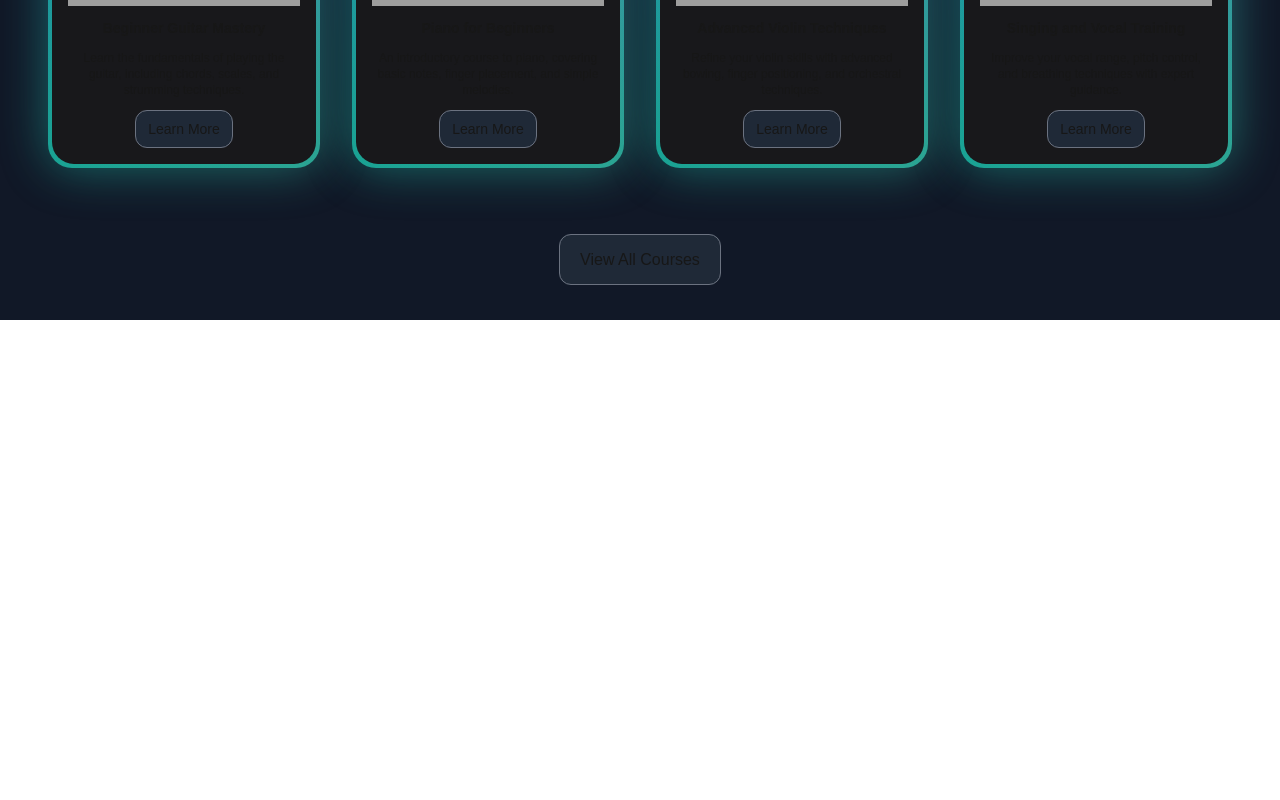
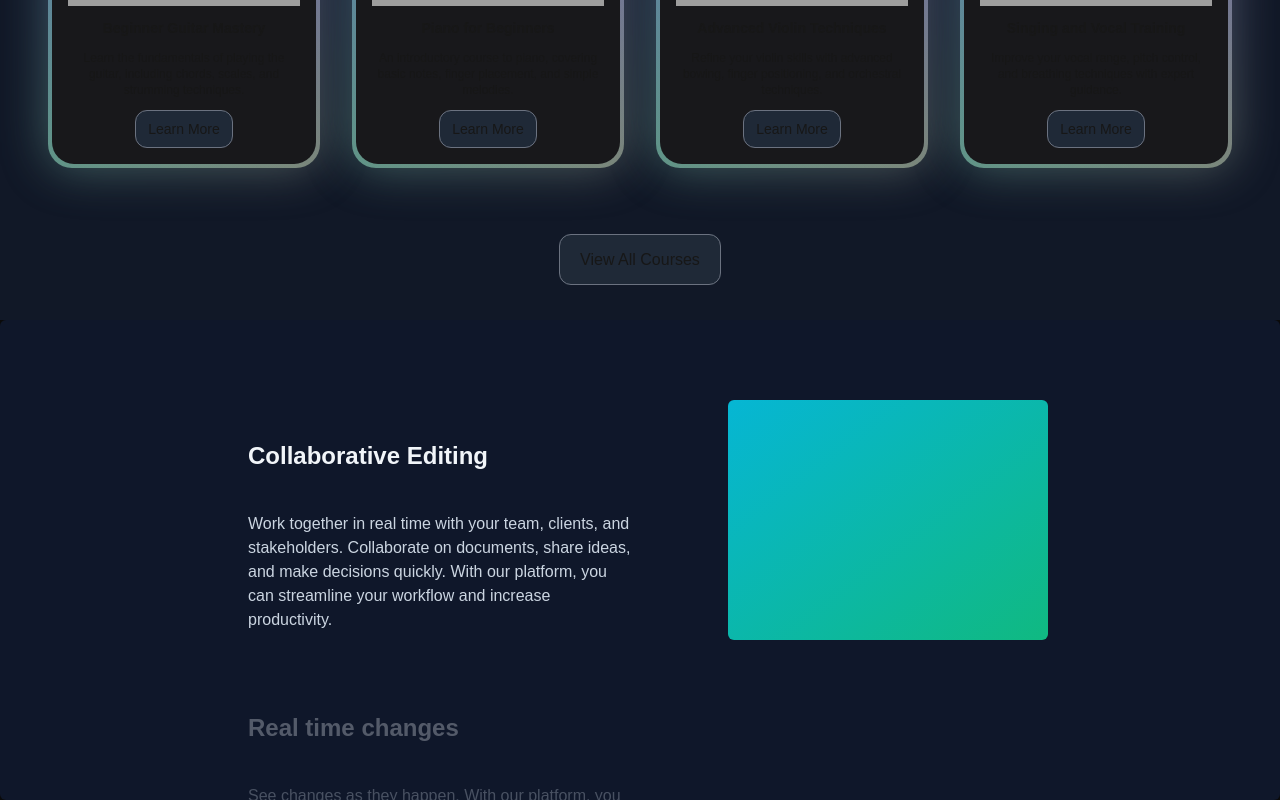
Before and after one commit to AbduRazaq-23/next-js-aceternity-ui, a Next.js app: page / in a window 1280 px wide. Shown: the part 1006-1806 px from the top of the page. Before the commit the page ends 1326 px from the top, so only its background shows below. Built offline with nearby package versions, Linux system fonts and the light colour scheme; grey boxes are pictures that could not be loaded.

Commit message:
add sticky scroll

```diff
--- a/src/app/page.tsx
+++ b/src/app/page.tsx
@@ -1,12 +1,13 @@
+import AboutUs from "@/components/AboutUs";
 import FeaturedCourses from "@/components/FeaturedCourses";
 import HeroSection from "@/components/HeroSection";
-import Image from "next/image";
 
 export default function Home() {
   return (
     <div className="min-h-screen bg-black/[0.96] antialiased bg-grid-white/[0.02]">
       <HeroSection />
       <FeaturedCourses />
+      <AboutUs />
     </div>
   );
 }
--- /dev/null
+++ b/src/components/AboutUs.tsx
@@ -0,0 +1,36 @@
+"use client";
+import React from "react";
+import { StickyScroll } from "./ui/sticky-scroll-reveal";
+
+const content = [
+  {
+    title: "Collaborative Editing",
+    description:
+      "Work together in real time with your team, clients, and stakeholders. Collaborate on documents, share ideas, and make decisions quickly. With our platform, you can streamline your workflow and increase productivity.",
+  },
+  {
+    title: "Real time changes",
+    description:
+      "See changes as they happen. With our platform, you can track every modification in real time. No more confusion about the latest version of your project. Say goodbye to the chaos of version control and embrace the simplicity of real-time updates.",
+  },
+  {
+    title: "Version control",
+    description:
+      "Experience real-time updates and never stress about version control again. Our platform ensures that you're always working on the most recent version of your project, eliminating the need for constant manual updates. Stay in the loop, keep your team aligned, and maintain the flow of your work without any interruptions.",
+  },
+  {
+    title: "Running out of content",
+    description:
+      "Experience real-time updates and never stress about version control again. Our platform ensures that you're always working on the most recent version of your project, eliminating the need for constant manual updates. Stay in the loop, keep your team aligned, and maintain the flow of your work without any interruptions.",
+  },
+];
+
+const AboutUs = () => {
+  return (
+    <div>
+      <StickyScroll content={content} />
+    </div>
+  );
+};
+
+export default AboutUs;
--- /dev/null
+++ b/src/components/ui/sticky-scroll-reveal.tsx
@@ -0,0 +1,112 @@
+"use client";
+import React, { useEffect, useRef, useState } from "react";
+import { useMotionValueEvent, useScroll } from "framer-motion";
+import { motion } from "framer-motion";
+import { cn } from "@/lib/utils";
+
+export const StickyScroll = ({
+  content,
+  contentClassName,
+}: {
+  content: {
+    title: string;
+    description: string;
+    content?: React.ReactNode | any;
+  }[];
+  contentClassName?: string;
+}) => {
+  const [activeCard, setActiveCard] = React.useState(0);
+  const ref = useRef<any>(null);
+  const { scrollYProgress } = useScroll({
+    // uncomment line 22 and comment line 23 if you DONT want the overflow container and want to have it change on the entire page scroll
+    // target: ref
+    container: ref,
+    offset: ["start start", "end start"],
+  });
+  const cardLength = content.length;
+
+  useMotionValueEvent(scrollYProgress, "change", (latest) => {
+    const cardsBreakpoints = content.map((_, index) => index / cardLength);
+    const closestBreakpointIndex = cardsBreakpoints.reduce(
+      (acc, breakpoint, index) => {
+        const distance = Math.abs(latest - breakpoint);
+        if (distance < Math.abs(latest - cardsBreakpoints[acc])) {
+          return index;
+        }
+        return acc;
+      },
+      0
+    );
+    setActiveCard(closestBreakpointIndex);
+  });
+
+  const backgroundColors = [
+    "var(--slate-900)",
+    "var(--black)",
+    "var(--neutral-900)",
+  ];
+  const linearGradients = [
+    "linear-gradient(to bottom right, var(--cyan-500), var(--emerald-500))",
+    "linear-gradient(to bottom right, var(--pink-500), var(--indigo-500))",
+    "linear-gradient(to bottom right, var(--orange-500), var(--yellow-500))",
+  ];
+
+  const [backgroundGradient, setBackgroundGradient] = useState(
+    linearGradients[0]
+  );
+
+  useEffect(() => {
+    setBackgroundGradient(linearGradients[activeCard % linearGradients.length]);
+  }, [activeCard]);
+
+  return (
+    <motion.div
+      animate={{
+        backgroundColor: backgroundColors[activeCard % backgroundColors.length],
+      }}
+      className="h-[30rem] overflow-y-auto flex justify-center relative space-x-20 rounded-md p-10"
+      ref={ref}
+    >
+      <div className="div relative flex items-start px-4">
+        <div className="max-w-2xl">
+          {content.map((item, index) => (
+            <div key={item.title + index} className="my-20">
+              <motion.h2
+                initial={{
+                  opacity: 0,
+                }}
+                animate={{
+                  opacity: activeCard === index ? 1 : 0.3,
+                }}
+                className="text-2xl font-bold text-slate-100"
+              >
+                {item.title}
+              </motion.h2>
+              <motion.p
+                initial={{
+                  opacity: 0,
+                }}
+                animate={{
+                  opacity: activeCard === index ? 1 : 0.3,
+                }}
+                className="text-kg text-slate-300 max-w-sm mt-10"
+              >
+                {item.description}
+              </motion.p>
+            </div>
+          ))}
+          <div className="h-40" />
+        </div>
+      </div>
+      <div
+        style={{ background: backgroundGradient }}
+        className={cn(
+          "hidden lg:block h-60 w-80 rounded-md bg-white sticky top-10 overflow-hidden",
+          contentClassName
+        )}
+      >
+        {content[activeCard].content ?? null}
+      </div>
+    </motion.div>
+  );
+};
```
